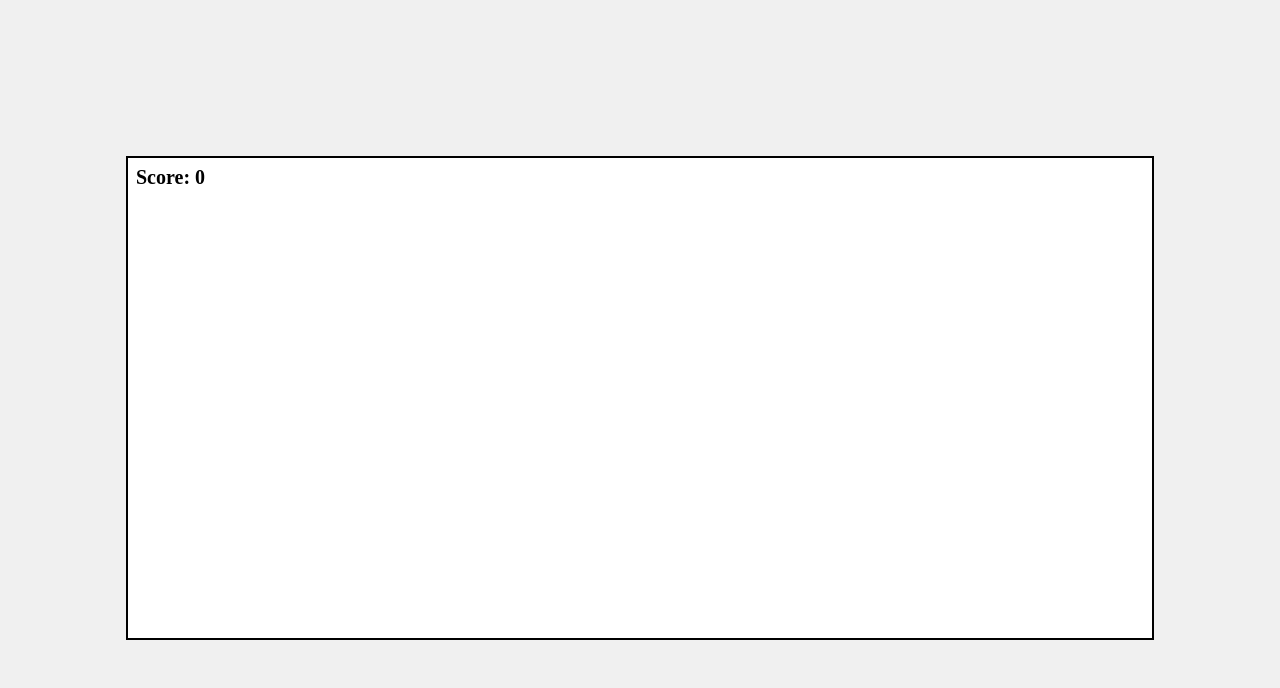
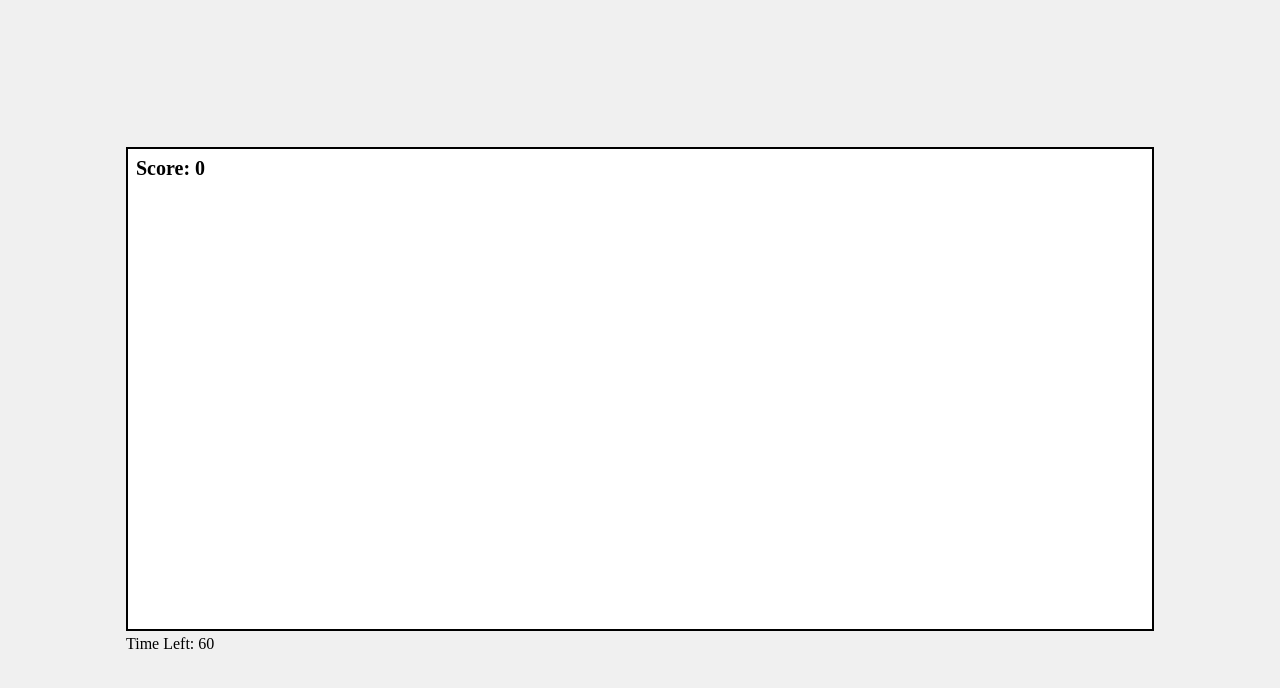
Before and after one commit to zainaqdas/jumpingmania, a plain HTML site: page index.html in a window 1280 px wide. Drawn offline with Linux system fonts and the light colour scheme.

Commit message:
Update index.html

```diff
--- a/index.html
+++ b/index.html
@@ -10,6 +10,7 @@
     <div class="container">
         <canvas id="gameCanvas"></canvas>
         <div id="score">Score: 0</div>
+<div id="timer">Time Left: 60</div>
     </div>
     <script src="game.js"></script>
 </body>
```
